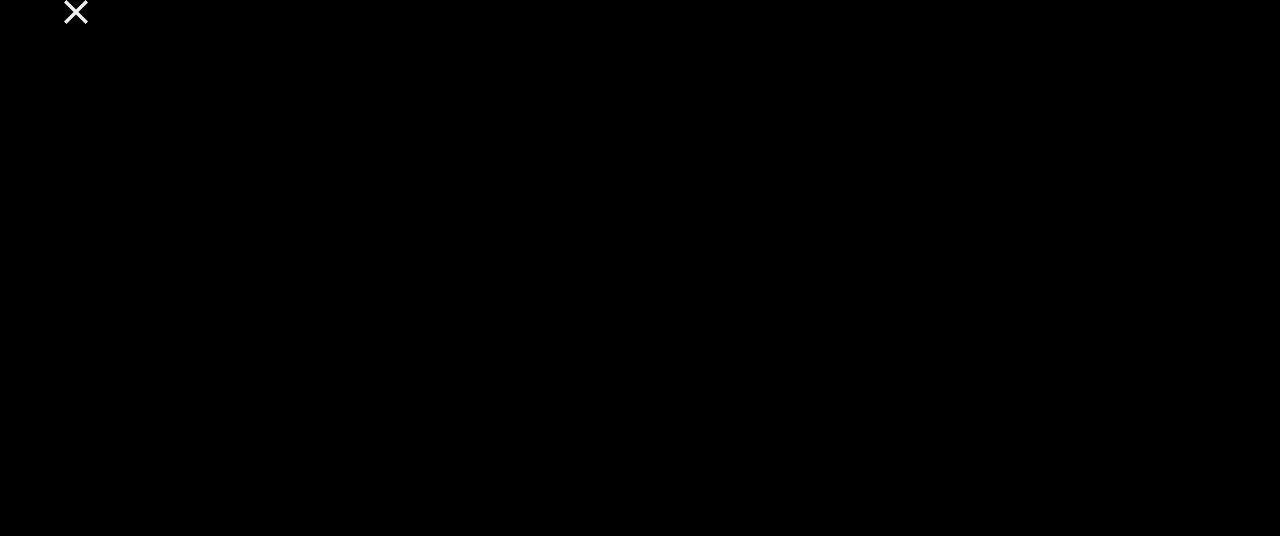
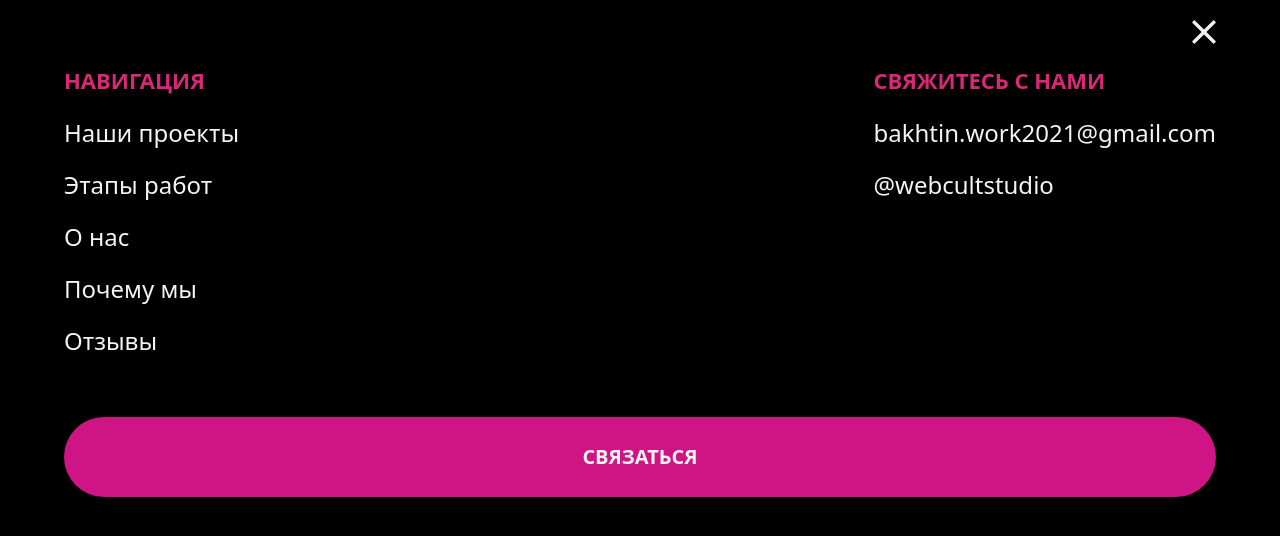
Before and after one commit to Prains/stdio, a Next.js app: page / in a window 1280 px wide. Both pictures are taken after a click on the picture 1198 px from the left and 70 px from the top of the page. Shown: the top 536 px of the page. Built offline with nearby package versions, Linux system fonts and the light colour scheme.

Commit message:
burger done

```diff
--- a/app/globals.css
+++ b/app/globals.css
@@ -12,7 +12,7 @@
 }
 
 .text-hover {
-  @apply hover:text-pink-600;
+  @apply hover:text-pink-600 transition-all;
 }
 
 .title {
--- a/components/Header/Burger/Burger.tsx
+++ b/components/Header/Burger/Burger.tsx
@@ -1,19 +1,82 @@
+"use client";
 import ContentZone from "@/components/ui/ContentZone";
 import Overlay from "@/components/ui/Overlay";
 import { whiteCross } from "@/images/icons";
 import Image from "next/image";
+import BurgerLink from "./BurgerLink/BurgerLink";
+import LinkButton from "@/components/ui/Button";
+import { routes } from "@/utils/routes";
 
 const Burger = ({
   burgerShown,
   setBurgerShown,
+  menuList,
 }: {
   burgerShown: boolean;
   setBurgerShown: Function;
+  menuList: { name: string; link: string }[];
 }) => {
+  const contactsList = [
+    {
+      name: "bakhtin.work2021@gmail.com",
+      link: "mailto:bakhtin.work2021@gmail.com",
+    },
+    {
+      name: "@webcultstudio",
+      link: "https://t.me/webcultstudio",
+    },
+  ];
   return (
     <Overlay>
-      <ContentZone>
-        <Image src={whiteCross} alt="две палочки друг в друге" priority />
+      <ContentZone className="my-5 flex flex-col gap-5">
+        <article className="flex items-center justify-between">
+          <div></div>
+          <Image
+            src={whiteCross}
+            alt="две палочки друг в друге"
+            priority
+            onClick={() => {
+              setBurgerShown(false);
+            }}
+          />
+        </article>
+        <article className="flex items-start justify-between">
+          <ul className="flex flex-col gap-5">
+            <p className="text-bold !text-pink-600">Навигация</p>
+            {menuList.map((item, index) => {
+              return (
+                <BurgerLink
+                  href={item.link}
+                  key={index}
+                  setBurgerShown={setBurgerShown}
+                >
+                  {item.name}
+                </BurgerLink>
+              );
+            })}
+          </ul>
+          <ul className="flex flex-col gap-5">
+            <p className="text-bold !text-pink-600">Свяжитесь с нами</p>
+            {contactsList.map((item, index) => {
+              return (
+                <BurgerLink
+                  key={index}
+                  href={item.link}
+                  setBurgerShown={setBurgerShown}
+                >
+                  {item.name}
+                </BurgerLink>
+              );
+            })}
+          </ul>
+        </article>
+        <LinkButton
+          href={routes.popUpSendMessage}
+          className="mx-auto mt-10 h-10 md:h-20"
+          type="full"
+        >
+          связаться
+        </LinkButton>
       </ContentZone>
     </Overlay>
   );
--- /dev/null
+++ b/components/Header/Burger/BurgerLink/BurgerLink.tsx
@@ -0,0 +1,29 @@
+"use client";
+
+import Link from "next/link";
+
+const BurgerLink = ({
+  children,
+  setBurgerShown,
+  href,
+}: {
+  children: React.ReactNode;
+  setBurgerShown: Function;
+  href: string;
+}) => {
+  return (
+    <li>
+      <Link
+        href={href}
+        onClick={() => {
+          setBurgerShown(false);
+        }}
+        className="text-hover text-sm text-zinc-100 md:text-2xl"
+      >
+        {children}
+      </Link>
+    </li>
+  );
+};
+
+export default BurgerLink;
--- a/components/Header/Header.tsx
+++ b/components/Header/Header.tsx
@@ -6,9 +6,32 @@ import { burgerIcon } from "@/images/icons";
 import { motion } from "framer-motion";
 import { useState } from "react";
 import Burger from "./Burger/Burger";
+import { AnimatePresence } from "framer-motion";
 
 const Header = () => {
   const [burgerShown, setBurgerShown] = useState(false);
+  const menuList = [
+    {
+      name: "Наши проекты",
+      link: "/",
+    },
+    {
+      name: "Этапы работ",
+      link: "/",
+    },
+    {
+      name: "О нас",
+      link: "/",
+    },
+    {
+      name: "Почему мы",
+      link: "/",
+    },
+    {
+      name: "Отзывы",
+      link: "/",
+    },
+  ];
 
   return (
     <header>
@@ -26,7 +49,15 @@ const Header = () => {
           />
         </motion.div>
       </ContentZone>
-      {burgerShown && <Burger burgerShown={burgerShown} setBurgerShown={setBurgerShown} />}
+      <AnimatePresence>
+        {burgerShown && (
+          <Burger
+            burgerShown={burgerShown}
+            setBurgerShown={setBurgerShown}
+            menuList={menuList}
+          />
+        )}
+      </AnimatePresence>
     </header>
   );
 };
--- a/components/ui/Overlay.tsx
+++ b/components/ui/Overlay.tsx
@@ -1,6 +1,7 @@
 "use client";
 import { useEffect } from "react";
 import { Iui } from "@/utils/interfaces";
+import { motion } from "framer-motion";
 
 const Overlay = ({ children }: Iui) => {
   useEffect(() => {
@@ -11,7 +12,14 @@ const Overlay = ({ children }: Iui) => {
   }, []);
 
   return (
-    <div className="absolute top-0 h-full w-full bg-black z-50">{children}</div>
+    <motion.div
+      className="absolute top-0 z-50 h-full w-full bg-black"
+      initial={{ opacity: 0 }}
+      animate={{ opacity: 100 }}
+      exit={{ opacity: 0 }}
+    >
+      {children}
+    </motion.div>
   );
 };
 
--- /dev/null
+++ b/utils/routes.tsx
@@ -0,0 +1,3 @@
+export const routes = {
+  popUpSendMessage: "/send",
+};
```
